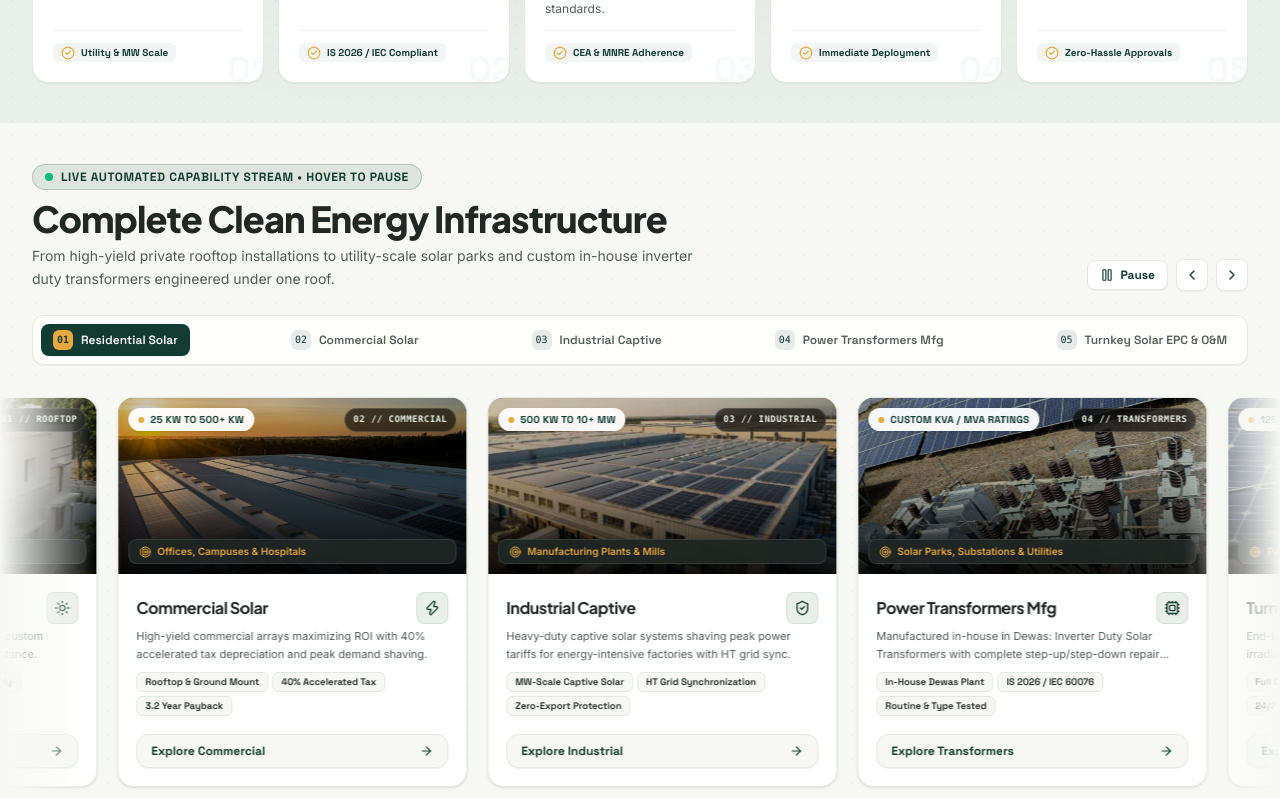
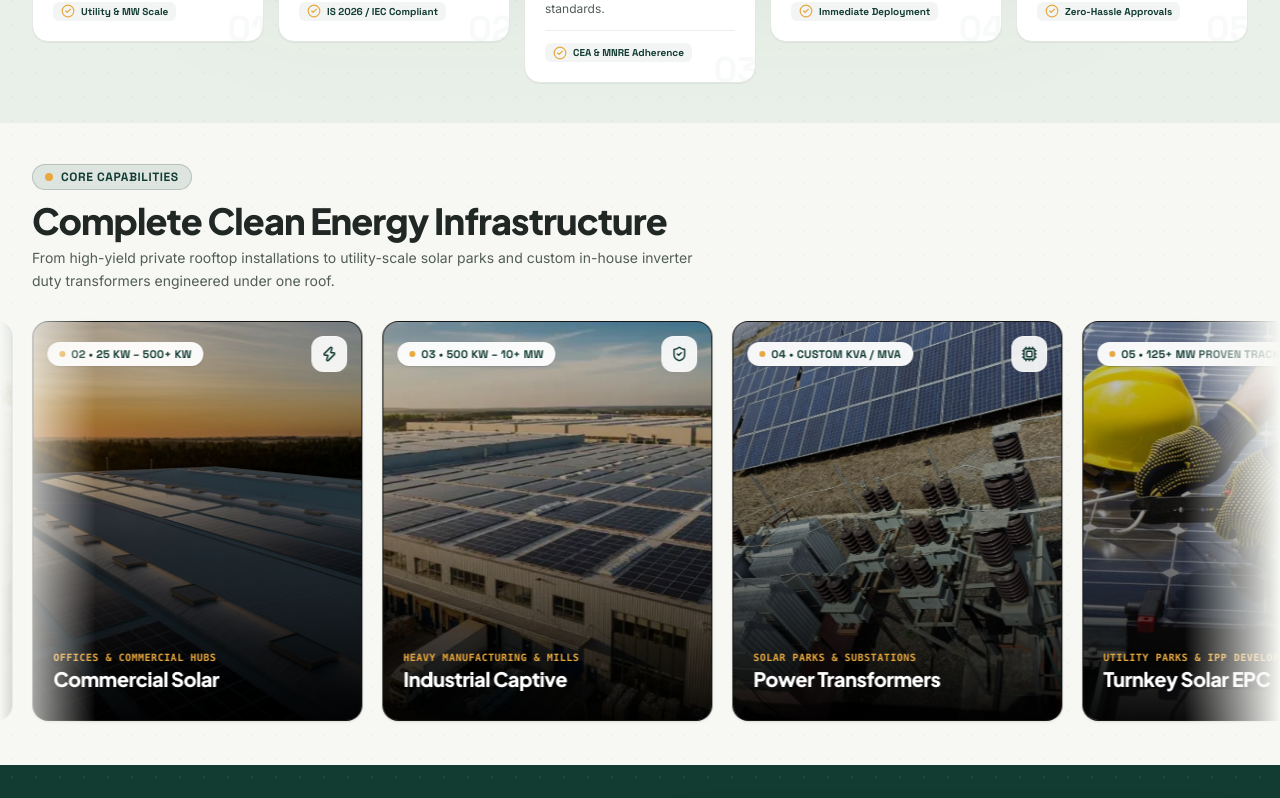
Before and after one commit to abhaybathri/proton-power-infra, a React (Vite) app: page / in a window 1280 px wide. Shown: the part 880-1678 px from the top of the page. Built offline with nearby package versions, Linux system fonts and the light colour scheme.

Commit message:
feat(homepage): fix hero right gap, eliminate green hover edge on why choose cards, implement continuous sliding capability stream with hover reveal, and add smooth scroll reveal

```diff
--- /dev/null
+++ b/src/components/ScrollReveal.jsx
@@ -0,0 +1,36 @@
+import { useEffect, useRef, useState } from "react";
+
+export default function ScrollReveal({ children, className = "", delay = 0 }) {
+  const ref = useRef(null);
+  const [isVisible, setIsVisible] = useState(false);
+
+  useEffect(() => {
+    const observer = new IntersectionObserver(
+      ([entry]) => {
+        if (entry.isIntersecting) {
+          setIsVisible(true);
+          if (ref.current) observer.unobserve(ref.current);
+        }
+      },
+      { threshold: 0.1, rootMargin: "0px 0px -30px 0px" }
+    );
+
+    if (ref.current) {
+      observer.observe(ref.current);
+    }
+
+    return () => observer.disconnect();
+  }, []);
+
+  return (
+    <div
+      ref={ref}
+      style={{ transitionDelay: `${delay}ms` }}
+      className={`transition-all duration-700 ease-out transform ${
+        isVisible ? "opacity-100 translate-y-0" : "opacity-0 translate-y-6"
+      } ${className}`}
+    >
+      {children}
+    </div>
+  );
+}
--- a/src/components/SolarSolutions.jsx
+++ b/src/components/SolarSolutions.jsx
@@ -1,20 +1,6 @@
-import { useState, useRef, useEffect } from "react";
+import { useState, useRef } from "react";
 import { Link } from "react-router-dom";
-import {
-  ArrowRight,
-  Target,
-  Sun,
-  Zap,
-  ShieldCheck,
-  Cpu,
-  Award,
-  ChevronLeft,
-  ChevronRight,
-  Pause,
-  Play,
-  Sparkles,
-  Layers,
-} from "lucide-react";
+import { ArrowRight, Sun, Zap, ShieldCheck, Cpu, Award } from "lucide-react";
 import SmartImage from "./SmartImage";
 
 // Home Assets Images
@@ -28,81 +14,66 @@ const INFRA_CAPABILITIES = [
   {
     id: "residential",
     slug: "residential-solar",
-    step: "01",
-    index: "01 // ROOFTOP",
+    index: "01",
     title: "Residential Solar",
-    capacity: "3 kW to 25 kW",
+    capacity: "3 kW – 25 kW",
     target: "Villas & Housing Societies",
-    tagline: "Cut household electricity bills up to 90% with custom rooftop net-metering and MNRE subsidy assistance.",
-    highlights: ["Rooftop & Terrace Arrays", "Net-Metering Subsidy", "Tier-1 Mono PERC"],
+    tagline: "Custom rooftop net-metering & MNRE subsidy.",
     cta: "Explore Residential",
     image: residentialImg,
     icon: Sun,
-    badgeColor: "bg-emerald-500",
   },
   {
     id: "commercial",
     slug: "commercial-solar",
-    step: "02",
-    index: "02 // COMMERCIAL",
+    index: "02",
     title: "Commercial Solar",
-    capacity: "25 kW to 500+ kW",
-    target: "Offices, Campuses & Hospitals",
-    tagline: "High-yield commercial arrays maximizing ROI with 40% accelerated tax depreciation and peak demand shaving.",
-    highlights: ["Rooftop & Ground Mount", "40% Accelerated Tax", "3.2 Year Payback"],
+    capacity: "25 kW – 500+ kW",
+    target: "Offices & Commercial Hubs",
+    tagline: "40% accelerated tax depreciation & peak shaving.",
     cta: "Explore Commercial",
     image: commercialImg,
     icon: Zap,
-    badgeColor: "bg-amber-500",
   },
   {
     id: "industrial",
     slug: "industrial-solar",
-    step: "03",
-    index: "03 // INDUSTRIAL",
+    index: "03",
     title: "Industrial Captive",
-    capacity: "500 kW to 10+ MW",
-    target: "Manufacturing Plants & Mills",
-    tagline: "Heavy-duty captive solar systems shaving peak power tariffs for energy-intensive factories with HT grid sync.",
-    highlights: ["MW-Scale Captive Solar", "HT Grid Synchronization", "Zero-Export Protection"],
+    capacity: "500 kW – 10+ MW",
+    target: "Heavy Manufacturing & Mills",
+    tagline: "MW-scale captive power with HT grid sync.",
     cta: "Explore Industrial",
     image: industrialImg,
     icon: ShieldCheck,
-    badgeColor: "bg-blue-500",
   },
   {
     id: "transformers",
     slug: "power-transformers",
-    step: "04",
-    index: "04 // TRANSFORMERS",
-    title: "Power Transformers Mfg",
-    capacity: "Custom KVA / MVA Ratings",
-    target: "Solar Parks, Substations & Utilities",
-    tagline: "Manufactured in-house in Dewas: Inverter Duty Solar Transformers with complete step-up/step-down repair facilities.",
-    highlights: ["In-House Dewas Plant", "IS 2026 / IEC 60076", "Routine & Type Tested"],
+    index: "04",
+    title: "Power Transformers",
+    capacity: "Custom KVA / MVA",
+    target: "Solar Parks & Substations",
+    tagline: "Manufactured in-house in Dewas, tested to IS 2026.",
     cta: "Explore Transformers",
     image: transformerImg,
     icon: Cpu,
-    badgeColor: "bg-amber-600",
   },
   {
     id: "epc-services",
     slug: "solar-epc-services",
-    step: "05",
-    index: "05 // TURNKEY EPC",
-    title: "Turnkey Solar EPC & O&M",
-    capacity: "125+ MW Proven Track Record",
-    target: "Park Developers, IPPs & Tenders",
-    tagline: "End-to-end liaisoning from MNRE approvals and 3D irradiance modeling to civil erection and 24/7 IoT SCADA telemetry.",
-    highlights: ["Full CEIG Approvals", "Transmission Line Bay", "24/7 IoT SCADA Telemetry"],
+    index: "05",
+    title: "Turnkey Solar EPC",
+    capacity: "125+ MW Proven Track",
+    target: "Utility Parks & IPP Developers",
+    tagline: "Full CEIG liaisoning, civil erection & SCADA IoT.",
     cta: "Explore Turnkey EPC",
     image: turnkeyImg,
     icon: Award,
-    badgeColor: "bg-emerald-600",
   },
 ];
 
-function StreamCard({ item, isHovered, onHover, onLeave }) {
+function StreamCard({ item, onHoverStart, onHoverEnd }) {
   const Icon = item.icon;
   const cardRef = useRef(null);
   const [mousePos, setMousePos] = useState({ x: 0, y: 0 });
@@ -120,90 +91,66 @@ function StreamCard({ item, isHovered, onHover, onLeave }) {
     <div
       ref={cardRef}
       onMouseMove={handleMouseMove}
-      onMouseEnter={onHover}
-      onMouseLeave={onLeave}
-      className="group/card relative w-[310px] sm:w-[350px] shrink-0 bg-white rounded-2xl overflow-hidden border border-[#E2E8E2] hover:border-[#E8A83E]/70 shadow-sm hover:shadow-2xl hover:shadow-[#123C32]/15 transition-all duration-300 flex flex-col justify-between hover:-translate-y-2 cursor-pointer select-none"
+      onMouseEnter={onHoverStart}
+      onMouseLeave={onHoverEnd}
+      className="group relative w-[290px] sm:w-[330px] h-[380px] sm:h-[400px] shrink-0 rounded-2xl overflow-hidden border border-black/10 hover:border-[#E8A83E] shadow-sm hover:shadow-2xl hover:shadow-[#123C32]/20 transition-all duration-500 cursor-pointer select-none bg-neutral-900"
     >
-      {/* Top Gradient Accent Line */}
-      <div className="absolute top-0 left-0 right-0 h-[2.5px] bg-gradient-to-r from-[#123C32] via-[#E8A83E] to-[#123C32] opacity-0 group-hover/card:opacity-100 transition-opacity duration-300 z-20" />
+      {/* Background Full-Bleed Photograph with Progressive Shimmer */}
+      <SmartImage
+        src={item.image}
+        alt={item.title}
+        className="w-full h-full object-cover group-hover:scale-108 transition-transform duration-700 ease-out"
+        containerClassName="w-full h-full absolute inset-0"
+      />
 
-      {/* Interactive Cursor Spotlight Glow */}
+      {/* Cinematic Dark Gradient Overlays */}
+      <div className="absolute inset-0 bg-gradient-to-t from-black/95 via-black/40 to-black/20 pointer-events-none transition-opacity duration-300"></div>
+
+      {/* Interactive Golden Solar Spotlight Glow on Hover (Like Section 2) */}
       <div
-        className="pointer-events-none absolute -inset-px rounded-2xl opacity-0 group-hover/card:opacity-100 transition-opacity duration-300 z-10"
+        className="pointer-events-none absolute -inset-px rounded-2xl opacity-0 group-hover:opacity-100 transition-opacity duration-300 z-10"
         style={{
-          background: `radial-gradient(240px circle at ${mousePos.x}px ${mousePos.y}px, rgba(232, 168, 62, 0.22), rgba(254, 243, 199, 0.12) 50%, transparent 75%)`,
+          background: `radial-gradient(240px circle at ${mousePos.x}px ${mousePos.y}px, rgba(232, 168, 62, 0.25), rgba(254, 243, 199, 0.12) 50%, transparent 75%)`,
         }}
       />
 
-      {/* Top Image Frame with Smart Progressive Loading */}
-      <div className="relative h-44 overflow-hidden bg-[#202724]">
-        <SmartImage
-          src={item.image}
-          alt={item.title}
-          className="w-full h-full object-cover group-hover/card:scale-108 transition-transform duration-700 ease-out"
-          containerClassName="w-full h-full"
-        />
-        <div className="absolute inset-0 bg-gradient-to-t from-black/90 via-black/30 to-black/20 pointer-events-none"></div>
+      {/* Top Bar: Telemetry Badge + Radiant Amber Icon */}
+      <div className="absolute top-3.5 left-3.5 right-3.5 flex items-center justify-between pointer-events-none z-20">
+        <span className="px-3 py-1 rounded-full text-[11px] font-bold font-tech uppercase tracking-wide bg-white/95 text-[#123C32] shadow-sm flex items-center gap-1.5 backdrop-blur-md">
+          <span className="w-1.5 h-1.5 rounded-full bg-[#E8A83E] animate-pulse"></span>
+          <span>{item.index} • {item.capacity}</span>
+        </span>
 
-        {/* Top Telemetry Pills */}
-        <div className="absolute top-2.5 left-2.5 right-2.5 flex items-center justify-between gap-1.5 pointer-events-none z-10">
-          <span className="px-2.5 py-1 rounded-full text-[10px] font-bold font-tech uppercase tracking-wide bg-white/95 text-[#123C32] shadow-sm flex items-center gap-1.5">
-            <span className="w-1.5 h-1.5 rounded-full bg-[#E8A83E] animate-pulse"></span>
-            <span>{item.capacity}</span>
-          </span>
-          <span className="px-2 py-1 rounded-full text-[9px] font-bold font-mono uppercase tracking-wider bg-black/60 backdrop-blur-md text-[#E9F0E9] border border-white/15">
-            {item.index}
-          </span>
-        </div>
-
-        {/* Target Audience Capsule */}
-        <div className="absolute bottom-2.5 left-2.5 right-2.5 pointer-events-none z-10">
-          <div className="flex items-center gap-1.5 text-[10px] font-semibold text-[#E8A83E] bg-[#202724]/90 backdrop-blur-md px-2.5 py-1 rounded-lg border border-white/10 truncate shadow-xs">
-            <Target className="w-3 h-3 shrink-0" />
-            <span className="truncate">{item.target}</span>
-          </div>
+        {/* Radiant Icon (Warm Amber/Gold on Hover - Zero Dark) */}
+        <div className="w-9 h-9 rounded-xl bg-white/90 backdrop-blur-md text-[#123C32] group-hover:bg-gradient-to-br group-hover:from-amber-100 group-hover:to-amber-200 group-hover:text-amber-900 group-hover:border-amber-400 group-hover:scale-110 group-hover:shadow-[0_0_20px_rgba(232,168,62,0.45)] border border-white/40 flex items-center justify-center transition-all duration-300 shrink-0">
+          <Icon className="w-4 h-4 stroke-[2.2]" />
         </div>
       </div>
 
-      {/* Body Content */}
-      <div className="p-4 sm:p-4.5 space-y-2.5 relative z-10 flex flex-col justify-between flex-1">
+      {/* Bottom Content: Always shows Title + Target, smooth hover reveals Button & Info */}
+      <div className="absolute bottom-0 left-0 right-0 p-4 sm:p-5 z-20 space-y-2">
+        {/* Title */}
         <div>
-          {/* Title & Icon Header */}
-          <div className="flex items-center justify-between gap-2 mb-1">
-            <h3 className="text-base font-bold text-[#202724] group-hover/card:text-[#123C32] transition-colors font-heading tracking-tight leading-snug">
+          <span className="text-[10px] font-mono font-bold text-[#E8A83E] uppercase tracking-wider block">
+            {item.target}
+          </span>
+          <h3 className="text-lg sm:text-xl font-black text-white font-heading tracking-tight leading-snug">
             {item.title}
           </h3>
-            <div className="w-8 h-8 rounded-lg bg-[#E9F0E9] group-hover/card:bg-amber-100 text-[#123C32] group-hover/card:text-amber-900 border border-[#123C32]/10 group-hover/card:border-amber-300 flex items-center justify-center shrink-0 transition-all duration-300">
-              <Icon className="w-4 h-4" />
-            </div>
         </div>
 
-          {/* Punchy Tagline */}
-          <p className="text-[11px] text-[#525D57] group-hover/card:text-[#25322B] leading-relaxed line-clamp-2 transition-colors">
+        {/* Hover-Revealed Info & Action Button */}
+        <div className="max-h-0 opacity-0 group-hover:max-h-24 group-hover:opacity-100 transition-all duration-300 ease-out overflow-hidden space-y-2.5">
+          <p className="text-xs text-gray-200 leading-relaxed font-normal">
             {item.tagline}
           </p>
 
-          {/* Micro-Spec Highlights */}
-          <div className="pt-2 flex flex-wrap gap-1">
-            {item.highlights.map((h, hIdx) => (
-              <span
-                key={hIdx}
-                className="px-2 py-0.5 rounded-md text-[9.5px] font-tech font-semibold bg-[#F7F8F4] border border-[#E2E8E2] text-[#202724] group-hover/card:border-[#E8A83E]/40 transition-colors"
-              >
-                {h}
-              </span>
-            ))}
-          </div>
-        </div>
-
-        {/* Explore Architecture Action Button */}
-        <div className="pt-2">
           <Link
             to={`/${item.slug}`}
-            className="w-full inline-flex items-center justify-between px-3.5 py-2 rounded-xl bg-[#F7F8F4] group-hover/card:bg-[#123C32] text-[#123C32] group-hover/card:text-white border border-[#E2E8E2] group-hover/card:border-[#123C32] font-tech text-xs font-bold transition-all duration-300 shadow-2xs group-hover/card:shadow-md cursor-pointer"
+            className="w-full inline-flex items-center justify-center gap-2 py-2.5 px-4 rounded-xl text-xs font-bold font-tech bg-[#123C32] text-white hover:bg-[#1A4D41] shadow-lg shadow-[#123C32]/40 hover:shadow-[0_0_24px_rgba(232,168,62,0.45)] border border-[#E8A83E]/50 transition-all duration-300 group/btn"
           >
             <span>{item.cta}</span>
-            <ArrowRight className="w-3.5 h-3.5 group-hover/card:translate-x-1 transition-transform duration-200" />
+            <ArrowRight className="w-3.5 h-3.5 group-hover/btn:translate-x-1.5 transition-transform duration-200" />
           </Link>
         </div>
       </div>
@@ -212,38 +159,22 @@ function StreamCard({ item, isHovered, onHover, onLeave }) {
 }
 
 export default function SolarSolutions() {
-  const [isPaused, setIsPaused] = useState(false);
-  const [activeStep, setActiveStep] = useState(0);
-  const scrollContainerRef = useRef(null);
+  const [isHovered, setIsHovered] = useState(false);
 
-  // Combine items twice to make continuous infinite marquee
+  // Duplicate items twice to produce a continuous seamless infinite sliding stream
   const streamItems = [...INFRA_CAPABILITIES, ...INFRA_CAPABILITIES];
-
-  const handlePrev = () => {
-    if (scrollContainerRef.current) {
-      scrollContainerRef.current.scrollBy({ left: -360, behavior: "smooth" });
-    }
-  };
-
-  const handleNext = () => {
-    if (scrollContainerRef.current) {
-      scrollContainerRef.current.scrollBy({ left: 360, behavior: "smooth" });
-    }
-  };
 
   return (
     <section id="solutions" className="py-10 md:py-10 lg:py-10 bg-[#F7F8F4] scroll-mt-20 relative overflow-hidden">
-      {/* Subtle Background Pattern */}
+      {/* Subtle Engineering Dot Grid */}
       <div className="absolute inset-0 opacity-[0.03] pointer-events-none bg-[radial-gradient(#123C32_1px,transparent_1px)] [background-size:24px_24px]"></div>
 
-      <div className="max-w-7xl mx-auto px-4 sm:px-6 lg:px-8 relative z-10">
-        {/* Section Header with Live Stream Status and Controls */}
-        <div className="flex flex-col md:flex-row md:items-end justify-between mb-5 sm:mb-6 gap-4">
-          <div className="max-w-2xl">
-            {/* Live Automated Stream Badge */}
-            <div className="inline-flex items-center gap-2 px-3 py-1 rounded-full bg-[#123C32]/10 border border-[#123C32]/20 text-[#123C32] text-xs font-bold uppercase tracking-wider font-tech mb-1.5">
-              <span className={`w-2 h-2 rounded-full ${isPaused ? "bg-amber-500" : "bg-emerald-500 animate-pulse"}`}></span>
-              <span>{isPaused ? "Stream Paused for Inspection" : "Live Automated Capability Stream • Hover to Pause"}</span>
+      <div className="max-w-7xl mx-auto px-4 sm:px-6 lg:px-8 relative z-10 mb-6">
+        {/* Clean, Simple & Sleek Section Header (No toggles, no resume buttons) */}
+        <div className="max-w-2xl text-left">
+          <div className="inline-flex items-center gap-2 px-3 py-1 rounded-full bg-[#123C32]/10 border border-[#123C32]/20 text-[#123C32] text-xs font-bold uppercase tracking-wider font-tech mb-2">
+            <span className="w-2 h-2 rounded-full bg-[#E8A83E] animate-pulse"></span>
+            <span>Core Capabilities</span>
           </div>
 
           <h2 className="text-2xl sm:text-3xl lg:text-4xl font-black text-[#202724] tracking-tight leading-tight font-heading">
@@ -254,109 +185,27 @@ export default function SolarSolutions() {
             From high-yield private rooftop installations to utility-scale solar parks and custom in-house inverter duty transformers engineered under one roof.
           </p>
         </div>
-
-          {/* Interactive Navigation & Play/Pause Controls */}
-          <div className="flex items-center gap-2 self-start md:self-end shrink-0">
-            {/* Play/Pause Toggle */}
-            <button
-              type="button"
-              onClick={() => setIsPaused((prev) => !prev)}
-              className="inline-flex items-center gap-1.5 px-3 py-1.5 rounded-lg bg-white border border-[#E2E8E2] text-xs font-bold text-[#123C32] hover:bg-[#123C32] hover:text-white transition-all shadow-2xs font-tech cursor-pointer"
-              title={isPaused ? "Resume automated flow" : "Pause stream"}
-            >
-              {isPaused ? (
-                <>
-                  <Play className="w-3.5 h-3.5 text-[#E8A83E] fill-current" />
-                  <span>Resume</span>
-                </>
-              ) : (
-                <>
-                  <Pause className="w-3.5 h-3.5 text-[#123C32]" />
-                  <span>Pause</span>
-                </>
-              )}
-            </button>
-
-            {/* Manual Slide Controls */}
-            <button
-              type="button"
-              onClick={handlePrev}
-              className="w-8 h-8 rounded-lg bg-white border border-[#E2E8E2] text-[#123C32] hover:bg-[#123C32] hover:text-white flex items-center justify-center transition-all shadow-2xs cursor-pointer"
-              aria-label="Previous capability"
-            >
-              <ChevronLeft className="w-4 h-4" />
-            </button>
-            <button
-              type="button"
-              onClick={handleNext}
-              className="w-8 h-8 rounded-lg bg-white border border-[#E2E8E2] text-[#123C32] hover:bg-[#123C32] hover:text-white flex items-center justify-center transition-all shadow-2xs cursor-pointer"
-              aria-label="Next capability"
-            >
-              <ChevronRight className="w-4 h-4" />
-            </button>
-          </div>
       </div>
 
-        {/* Interactive Timeline Step Navigation Rail */}
-        <div className="mb-5 overflow-x-auto pb-1 scrollbar-none">
-          <div className="flex items-center justify-between min-w-[620px] p-2 rounded-xl bg-white/80 backdrop-blur-xs border border-[#E2E8E2] shadow-2xs font-tech text-xs">
-            {INFRA_CAPABILITIES.map((cap, idx) => {
-              const Icon = cap.icon;
-              const isActive = activeStep === idx;
-              return (
-                <div
-                  key={cap.id}
-                  onMouseEnter={() => {
-                    setActiveStep(idx);
-                    setIsPaused(true);
-                  }}
-                  onMouseLeave={() => setIsPaused(false)}
-                  className={`flex items-center gap-2 px-3 py-1.5 rounded-lg transition-all cursor-pointer ${
-                    isActive
-                      ? "bg-[#123C32] text-white shadow-xs font-bold"
-                      : "text-[#525D57] hover:text-[#123C32] hover:bg-[#E9F0E9]/70"
-                  }`}
-                >
-                  <span className={`w-5 h-5 rounded-md flex items-center justify-center text-[10px] font-mono ${
-                    isActive ? "bg-[#E8A83E] text-[#123C32] font-black" : "bg-[#123C32]/10 text-[#123C32]"
-                  }`}>
-                    {cap.step}
-                  </span>
-                  <span className="font-semibold whitespace-nowrap">{cap.title}</span>
-                </div>
-              );
-            })}
-          </div>
-        </div>
-      </div>
-
-      {/* Automated Continuous Floating Track with Edge Gradient Fade Masks */}
-      <div
-        ref={scrollContainerRef}
-        className="relative w-full overflow-hidden py-2"
-        onMouseEnter={() => setIsPaused(true)}
-        onMouseLeave={() => setIsPaused(false)}
-      >
-        {/* Left Optical Fade Mask */}
+      {/* Full-Bleed Continuous Horizontal Sliding Track */}
+      <div className="relative w-full overflow-hidden py-1">
+        {/* Left & Right Optical Gradient Fade Masks */}
         <div className="pointer-events-none absolute left-0 top-0 bottom-0 w-12 sm:w-24 bg-gradient-to-r from-[#F7F8F4] to-transparent z-20"></div>
-
-        {/* Right Optical Fade Mask */}
         <div className="pointer-events-none absolute right-0 top-0 bottom-0 w-12 sm:w-24 bg-gradient-to-l from-[#F7F8F4] to-transparent z-20"></div>
 
-        {/* Flow Rail with Continuous Seamless CSS Animation */}
+        {/* Sliding Rail (Continuous Animation, Pauses ONLY on Card Hover) */}
         <div
-          className="flex gap-4 sm:gap-5 px-4 animate-float-stream"
-          style={{ animationPlayState: isPaused ? "paused" : "running" }}
+          className="flex gap-4 sm:gap-5 px-4 animate-slide-stream"
+          style={{
+            animationPlayState: isHovered ? "paused" : "running",
+          }}
         >
           {streamItems.map((item, idx) => (
             <StreamCard
               key={`${item.id}-${idx}`}
               item={item}
-              onHover={() => {
-                setIsPaused(true);
-                setActiveStep(idx % INFRA_CAPABILITIES.length);
-              }}
-              onLeave={() => setIsPaused(false)}
+              onHoverStart={() => setIsHovered(true)}
+              onHoverEnd={() => setIsHovered(false)}
             />
           ))}
         </div>
--- a/src/index.css
+++ b/src/index.css
@@ -111,7 +111,27 @@
   hyphens: auto;
 }
 
-/* Automated Floating Stream (Marquee) */
+html {
+  scroll-behavior: smooth;
+}
+
+/* Automated Floating & Sliding Stream (Marquee) */
+@keyframes slideStream {
+  0% {
+    transform: translateX(0);
+  }
+  100% {
+    transform: translateX(-50%);
+  }
+}
+
+.animate-slide-stream {
+  display: flex;
+  width: max-content;
+  animation: slideStream 32s linear infinite;
+  will-change: transform;
+}
+
 @keyframes floatStream {
   0% {
     transform: translateX(0);
@@ -124,15 +144,12 @@
 .animate-float-stream {
   display: flex;
   width: max-content;
-  animation: floatStream 42s linear infinite;
+  animation: floatStream 36s linear infinite;
   will-change: transform;
 }
 
-.animate-float-stream:hover {
-  animation-play-state: paused;
-}
-
 @media (prefers-reduced-motion: reduce) {
+  .animate-slide-stream,
   .animate-float-stream {
     animation: none;
     overflow-x: auto;
--- a/src/pages/Home.jsx
+++ b/src/pages/Home.jsx
@@ -3,6 +3,7 @@ import WhyChooseUs from "../components/WhyChooseUs";
 import SolarSolutions from "../components/SolarSolutions";
 import SustainabilityImpact from "../components/SustainabilityImpact";
 import CTASection from "../components/CTASection";
+import ScrollReveal from "../components/ScrollReveal";
 
 export default function Home() {
   return (
@@ -11,14 +12,23 @@ export default function Home() {
       <Hero />
 
       {/* Section 2: Why choose Proton Power Infra */}
-      <WhyChooseUs />
+      <ScrollReveal>
+        <WhyChooseUs />
+      </ScrollReveal>
 
       {/* Section 3: Our Solar & Transformer Solutions */}
-      <SolarSolutions />
+      <ScrollReveal>
+        <SolarSolutions />
+      </ScrollReveal>
 
       {/* Section 4: Solar Calculator & Savings Feasibility + Consultation CTA */}
-      <SustainabilityImpact />
-      <CTASection />
+      <ScrollReveal>
+        <SustainabilityImpact />
+      </ScrollReveal>
+
+      <ScrollReveal>
+        <CTASection />
+      </ScrollReveal>
     </div>
   );
 }
```
Also changed, not shown: src/components/Hero.jsx (+5 -4 lines), src/components/WhyChooseUs.jsx (+6 -6 lines). Lines whose indentation alone changed are shown as unchanged.
